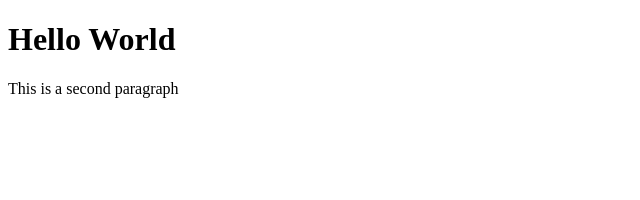
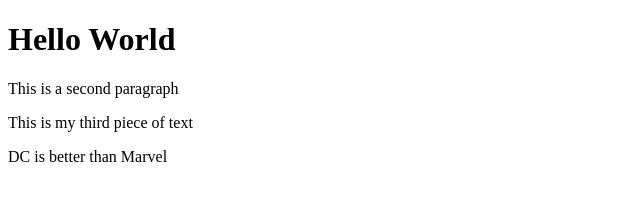
Before and after one commit to python-apps/my-first-repo, a plain HTML site: page index.html in a window 1280 px wide. Shown: the whole page, without its empty margins (0-640 px from the left). Drawn offline with Linux system fonts and the light colour scheme.

Commit message:
updated html

```diff
--- a/index.html
+++ b/index.html
@@ -9,5 +9,7 @@
 <body>
     <h1>Hello World</h1>
     <p>This is a second paragraph</p>
+    <p>This is my third piece of text</p>
+    <p>DC is better than Marvel</p>
 </body>
 </html>
```
